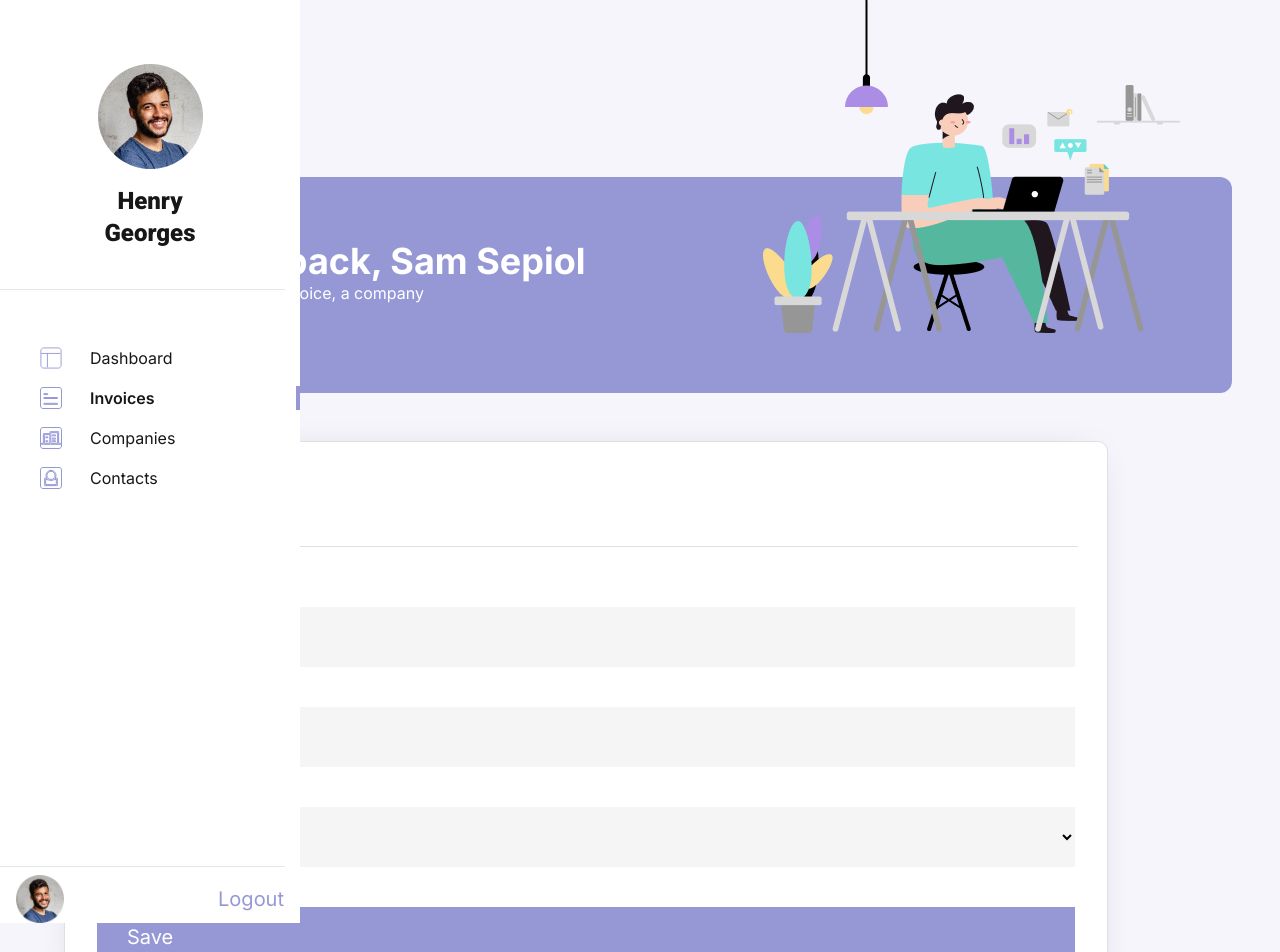
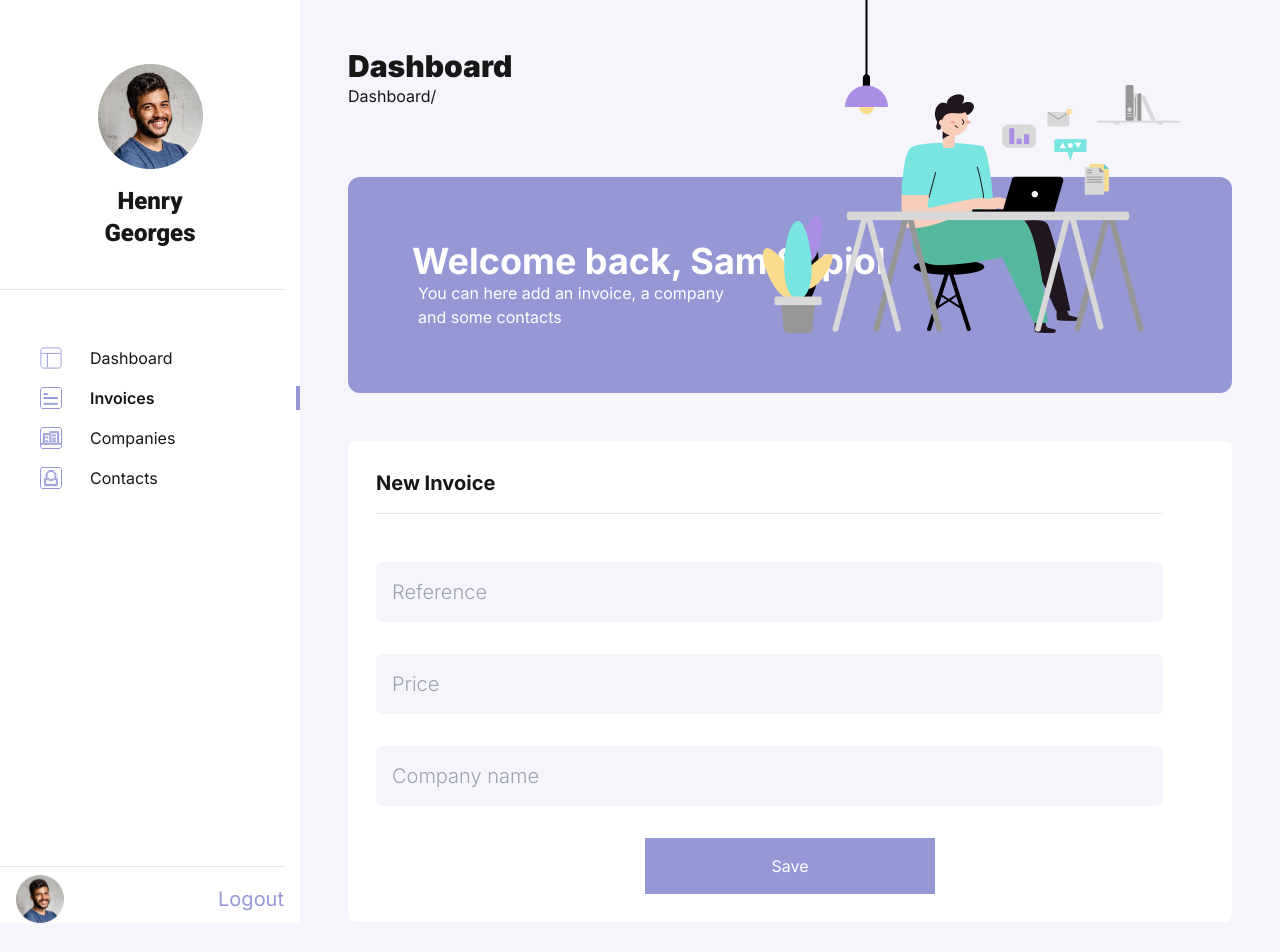
Before and after one commit to sam-sepiol1/cogip-client, a Next.js app: page /dashboard_invoices in a window 1280 px wide. Shown: the top 952 px of the page. Built offline with nearby package versions, Linux system fonts and the light colour scheme.

Commit message:
Updated form

```diff
--- a/app/dashboard_invoices/page.tsx
+++ b/app/dashboard_invoices/page.tsx
@@ -1,5 +1,6 @@
 import Dashboard_menu from '../components/Dashboard_menu';
 import Dashboard_header from '../components/Dashboard_header';
+import New_entry_form from "@/app/components/New_entry_form";
 
 export default function NewInvoicePage() {
     return (
@@ -7,29 +8,11 @@ export default function NewInvoicePage() {
 
             <Dashboard_menu />
 
-            <div className="flex flex-col w-full ">
+            <div className="flex flex-col w-full ml-[300px]">
 
                 <Dashboard_header />
 
-                <section className="bg-white p-8 rounded-[10px] dashboard_drop-shadow w-[1044px] h-[558px] border border-[#E0E0E0] ml-16 mb-28">
-                    <h2 className="dashboard-font-title mt-6 mb-4">New invoice</h2>
-
-                    <div className="w-[981px] h-[1px] bg-[#E0E0E0] mt-6 mb-10 mx-auto"></div>
-
-                    <form className="flex flex-col space-y-10">
-                        <input type="text" placeholder="Reference" className="dashboard-font-input dashboard-input mt-5"/>
-                        <input type="number" placeholder="Price" className="dashboard-font-input dashboard-input"/>
-                        <select className="dashboard-font-input dashboard-input mb-8">
-                            <option>Company name</option>
-                            <option>fSociety</option>
-                            <option>Heisenberg</option>
-                            <option>Dunder Mifflin</option>
-                        </select>
-
-                        <button type="submit" className="dashboard-font-button h-[60px] bg-[#9698D6]">Save</button>
-                    </form>
-
-                </section>
+                <New_entry_form title='New Invoice' fields={['Reference', 'Price', 'Company name']} />
             </div>
         </main>
     );
```
